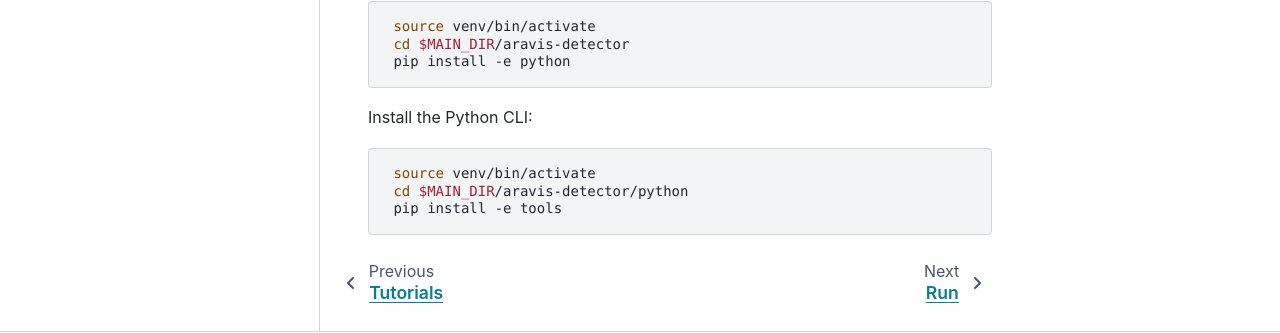
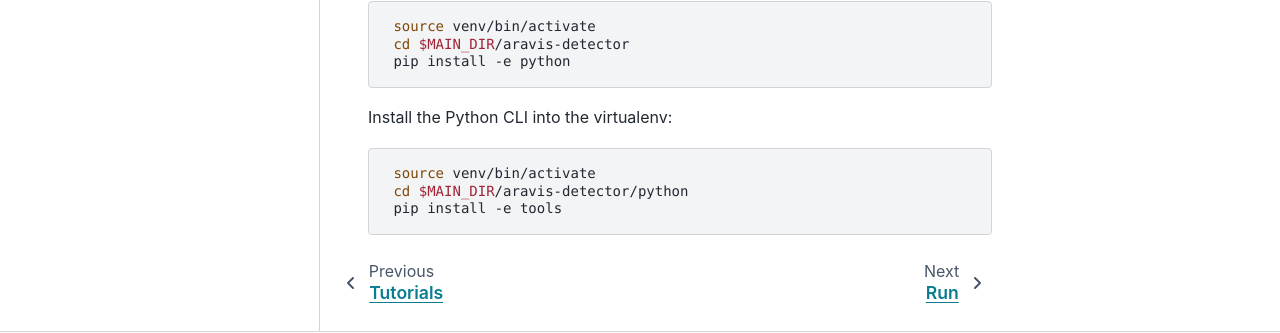
Before and after one commit to Observatory-Sciences/aravis-detector, a Sphinx documentation site: the page built from docs/user/tutorials/build.md, in a window 1280 px wide and 900 px high, scrolled down 3608 px. Shown: the part 510-843 px from the top of the window. Built offline with Sphinx 7.4.7 and the PyData theme 0.15.4, drawn with Linux system fonts in a browser that asks for light colours.

Commit message:
Update docs/user/tutorials/build.md
Co-authored-by: Ulrik Kofoed Pedersen <ulrikpedersen@users.noreply.github.com>

````diff
--- a/docs/user/tutorials/build.md
+++ b/docs/user/tutorials/build.md
@@ -161,7 +161,7 @@ Install the aravis server extension into the python virtualenv:
  pip install -e python
 ```
 
-Install the Python CLI:
+Install the Python CLI into the virtualenv:
 
 ```shell
  source venv/bin/activate
````
